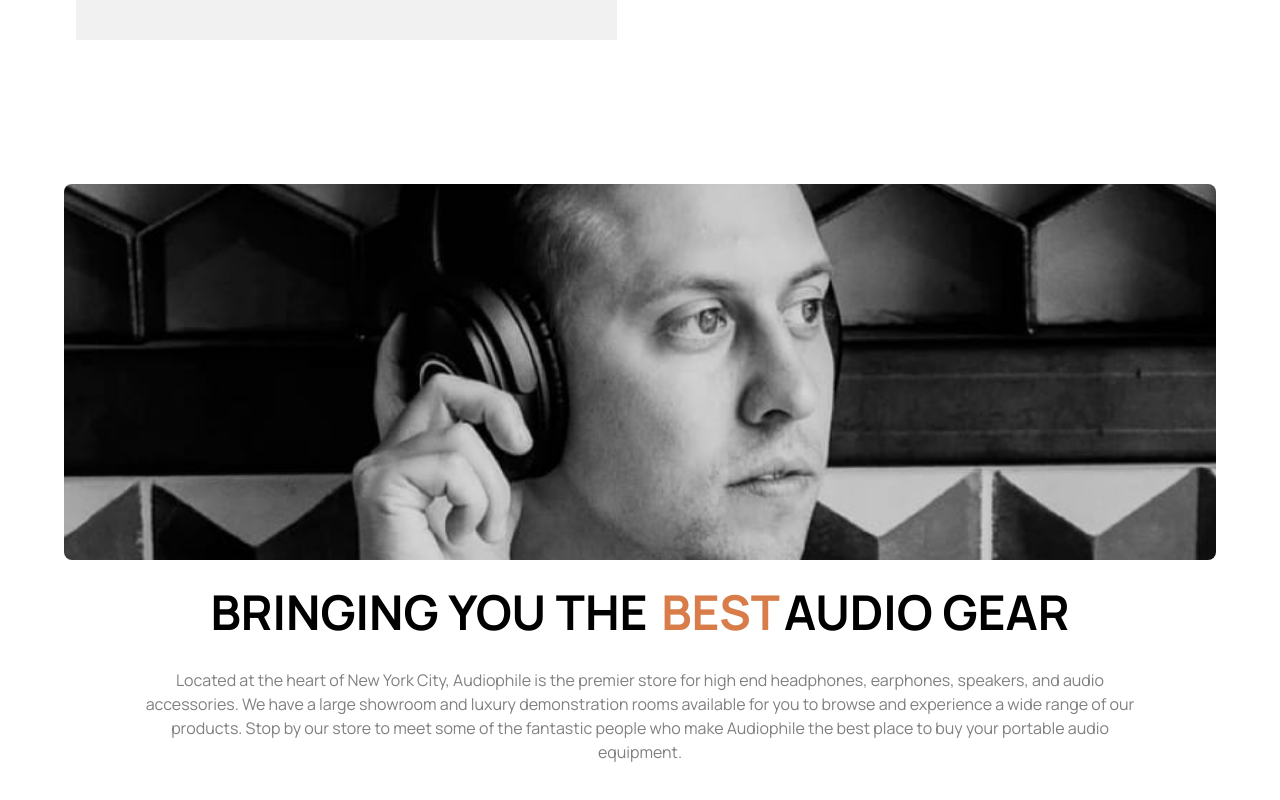
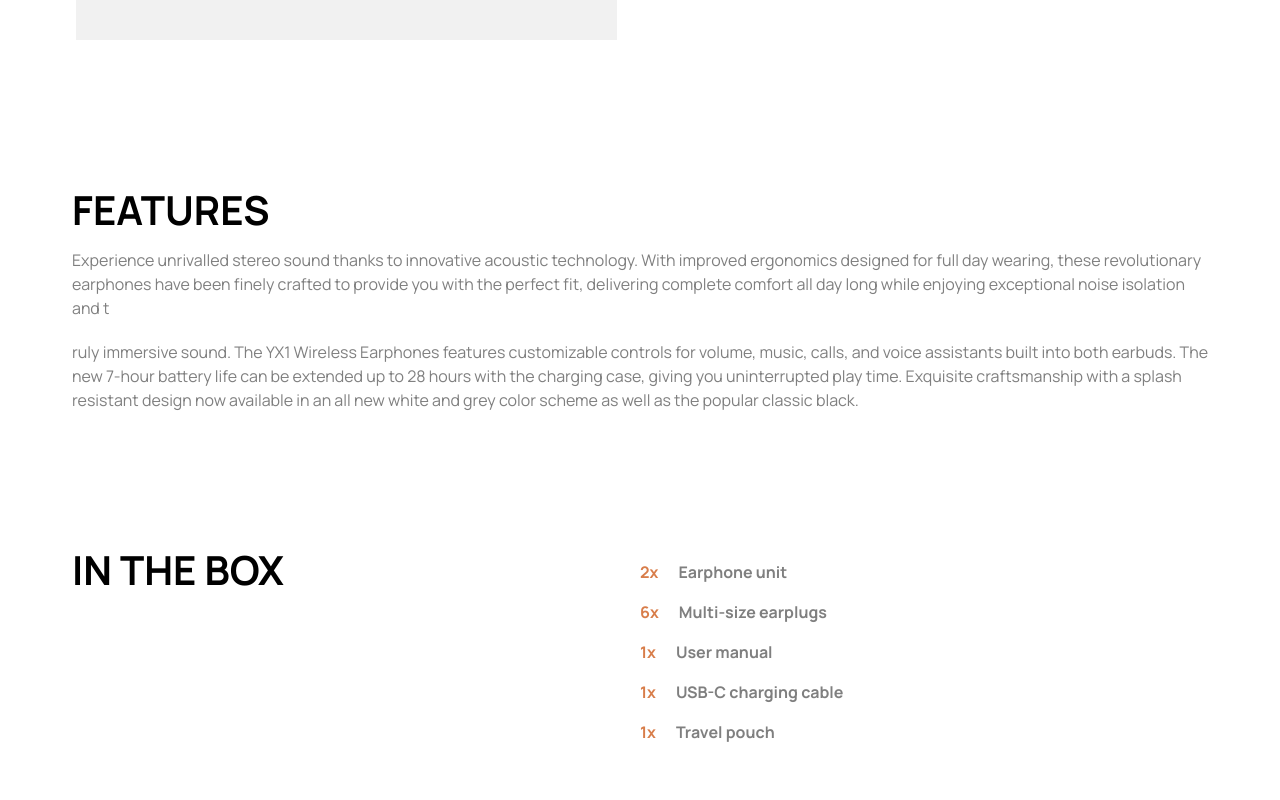
Before and after one commit to Myudro33/audiophile-ecommerce, a React (Create React App) app: page /product/1 in a window 1280 px wide. Shown: the part 632-1432 px from the top of the page. Built offline with nearby package versions, Linux system fonts and the light colour scheme; the HTML template or start-up script is replaced by a standard one.

Commit message:
features

```diff
--- /dev/null
+++ b/src/Components/Features.jsx
@@ -0,0 +1,36 @@
+import React from "react";
+
+const Features = ({ filteredProduct }) => {
+  return (
+    <div className="dp:w-[80%] xs:w-[90%] p-2 xs:my-28  dp:h-80 md:h-[36rem] xs:h-[52rem] flex dp:flex-row xs:flex-col justify-between ">
+      <div className="dp:w-[65%] xs:w-full">
+        <h1 className="md:text-[40px] xs:text-3xl font-semibold">FEATURES</h1>
+        <p className="text-[#00000080] my-5">
+          {filteredProduct.features.slice(
+            0,
+            filteredProduct.features.length / 2.34
+          )}
+        </p>
+        <p className="text-[#00000080] my-5">
+          {filteredProduct.features.slice(
+            filteredProduct.features.length / 2.34,
+            filteredProduct.features.length
+          )}
+        </p>
+      </div>
+      <div className="dp:w-[25%] flex md:w-full xs:flex-col dp:flex-col md:mt-5 dp:mt-0 md:flex-row">
+        <h1 className="md:text-[40px] xs:text-3xl xs:mt-10 md:mt-0 dp:w-full md:w-1/2 font-semibold">IN THE BOX</h1>
+        <div className="dp:w-full md:w-[45%] xs:mt-5 md:mt-0 dp:mt-5 h-[70%] flex flex-col">
+          {filteredProduct.includes.map((item) => (
+            <span className="flex text-[#d87d4a] font-semibold my-2">
+              {`${item.quantity}x`}{" "}
+              <p className="text-[#00000080] ml-5 ">{item.item}</p>
+            </span>
+          ))}
+        </div>
+      </div>
+    </div>
+  );
+};
+
+export default Features;
--- a/src/Components/ProductInfo.jsx
+++ b/src/Components/ProductInfo.jsx
@@ -9,7 +9,7 @@
     <div className="dp:w-[80%] my-8 xs:w-[90%] xs:px-3 xs:h-[40rem] md:h-[30rem] dp:h-[35rem] flex xs:flex-col xs:justify-between md:flex-row dp:justify-between">
       <div className="bg-[#f1f1f1] flex justify-center items-center md:w-[48%] xs:w-full xs:h-[48%] md:h-full">
         <img
-          className="xs:w-1/2 md:w-[45%] xs:h-1/2 dp:w-1/2 md:h-1/2 rounded-lg"
+          className="xs:w-1/2 md:w-[45%] xs:h-1/2 dp:w-1/2 md:h-[40%] rounded-lg"
           src={`${imageApi}${filteredProduct.image.desktop}`}
           alt="product"
         />
--- a/src/pages/Product.jsx
+++ b/src/pages/Product.jsx
@@ -3,6 +3,7 @@
 import ProductInfo from "../Components/ProductInfo";
 import data from "../storage.json";
 import { Link } from "react-router-dom";
+import Features from "../Components/Features";
 
 const Product = () => {
   const { id } = useParams();
@@ -13,6 +14,7 @@
     <div className="w-full flex flex-col items-center">
       <Link to={`/${filteredProduct[0].category}`} className="w-[80%] text-[#00000080]  mt-10">Go Back</Link>
       <ProductInfo filteredProduct={filteredProduct[0]} />
+      <Features filteredProduct={filteredProduct[0]} />
     </div>
   );
 };
```
